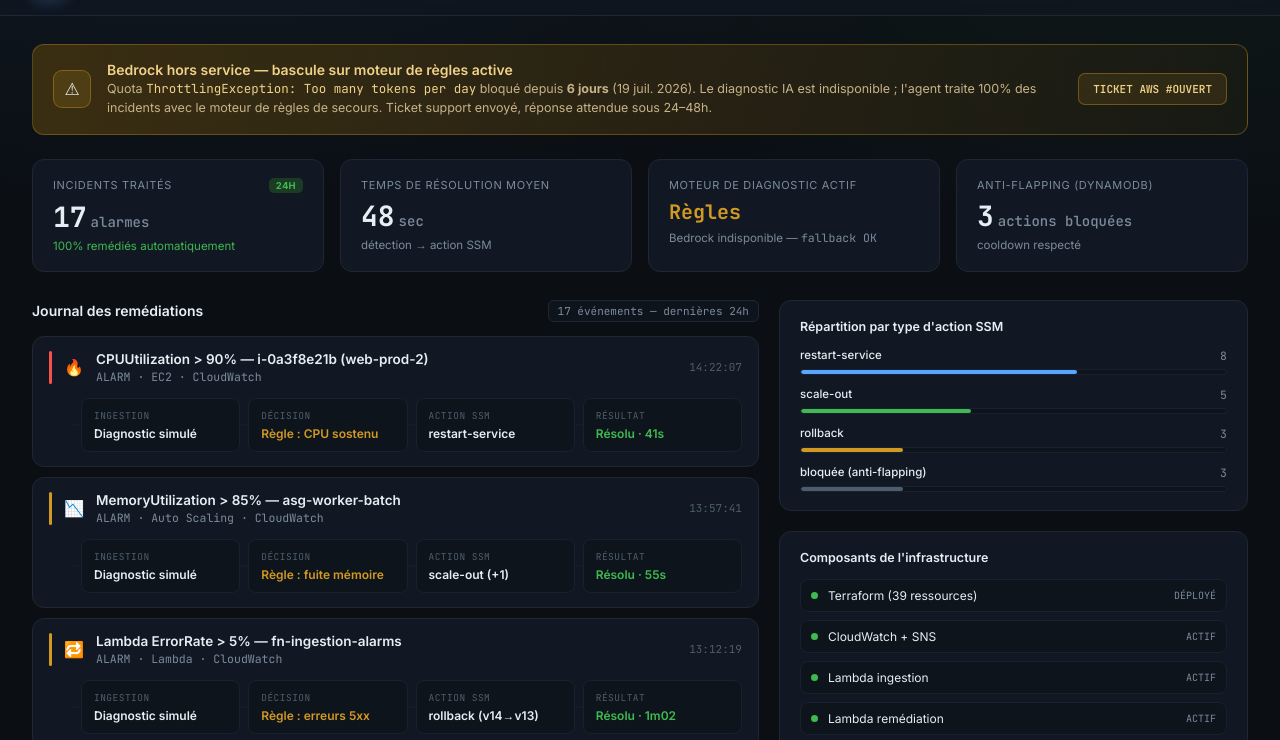
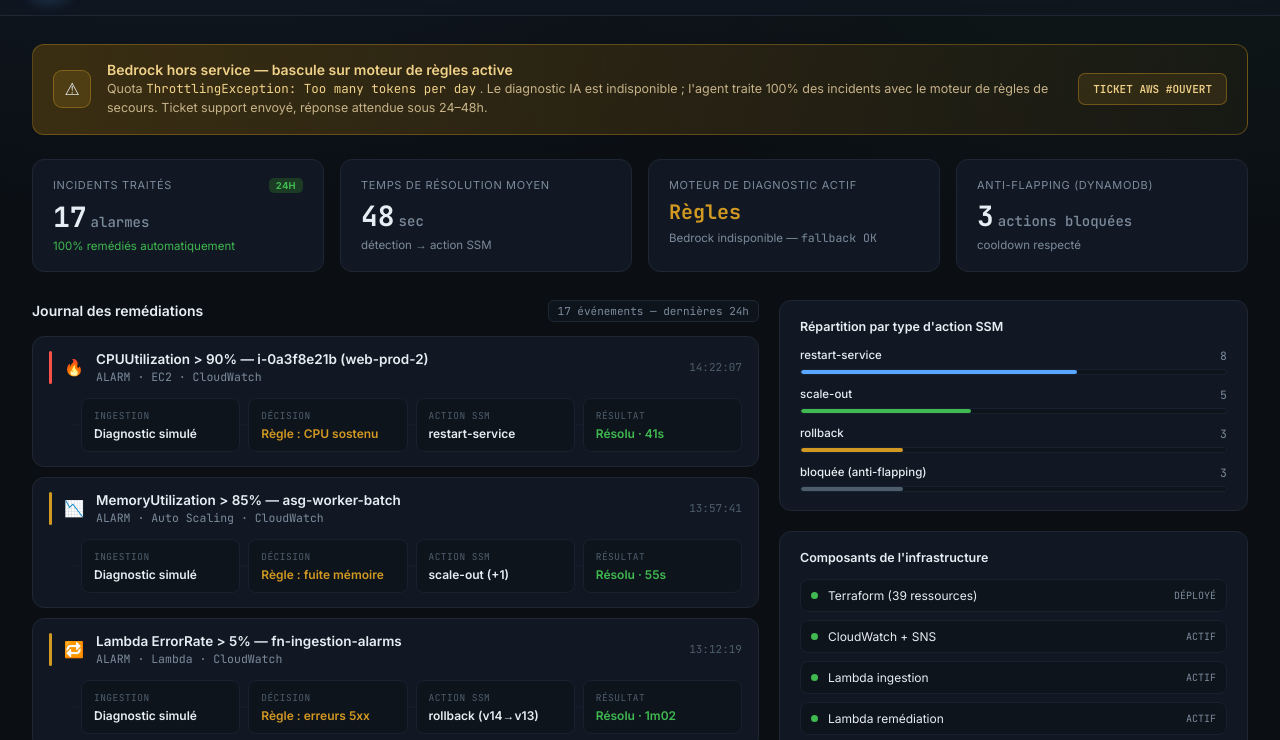
Before and after one commit to HosniNheri1/Agent-DevOps-Autonome, a plain HTML site: page Dashboard-Agent-Devops.html in a window 1280 px wide. Shown: the part 55-795 px from the top of the page. Drawn offline with Linux system fonts and the light colour scheme.

Commit message:
Update Dashboard-Agent-Devops.html

```diff
--- a/Dashboard-Agent-Devops.html
+++ b/Dashboard-Agent-Devops.html
@@ -241,7 +241,7 @@
       <div class="banner-icon">⚠</div>
       <div class="banner-body">
         <div class="title">Bedrock hors service — bascule sur moteur de règles active</div>
-        <div class="desc">Quota <span class="mono">ThrottlingException: Too many tokens per day</span> bloqué depuis <strong>6 jours</strong> (19 juil. 2026). Le diagnostic IA est indisponible ; l'agent traite 100% des incidents avec le moteur de règles de secours. Ticket support envoyé, réponse attendue sous 24–48h.</div>
+        <div class="desc">Quota <span class="mono">ThrottlingException: Too many tokens per day</span> . Le diagnostic IA est indisponible ; l'agent traite 100% des incidents avec le moteur de règles de secours. Ticket support envoyé, réponse attendue sous 24–48h.</div>
       </div>
       <div class="banner-cta">TICKET AWS #OUVERT</div>
     </div>
```
